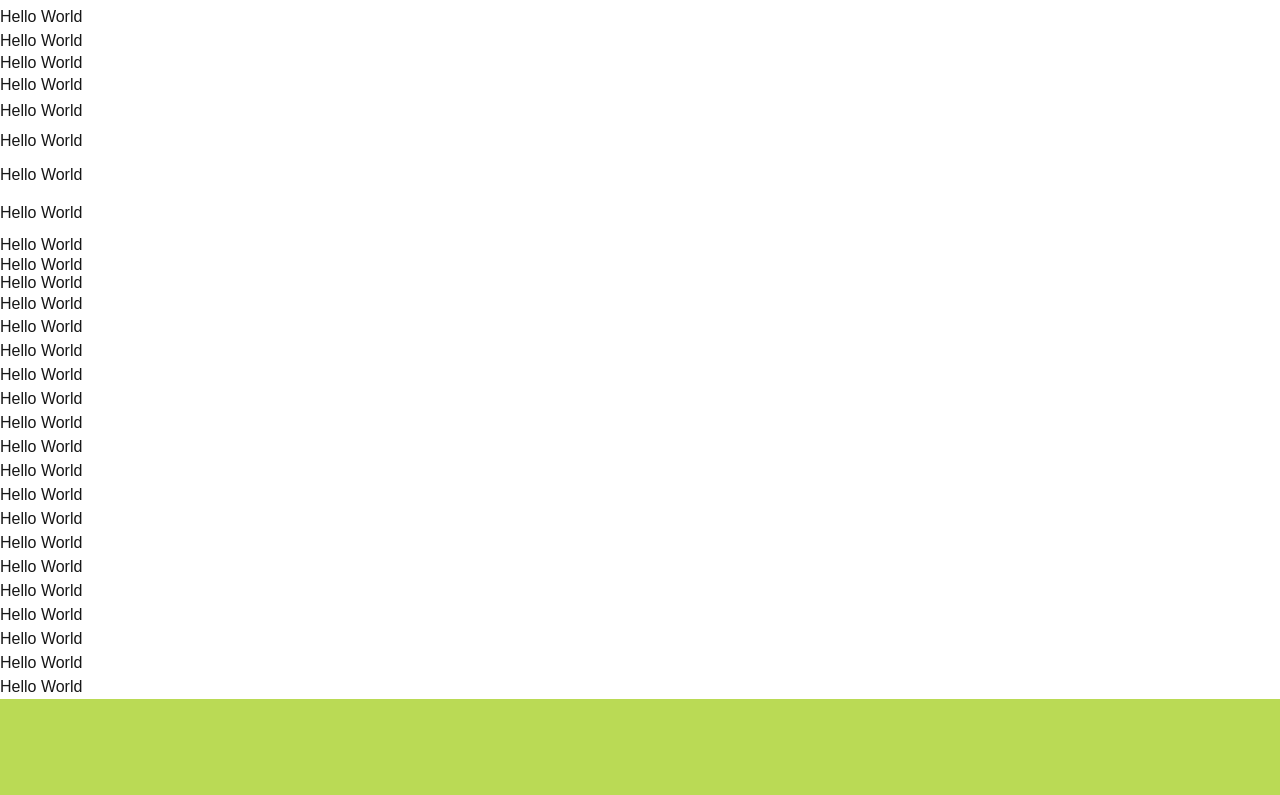
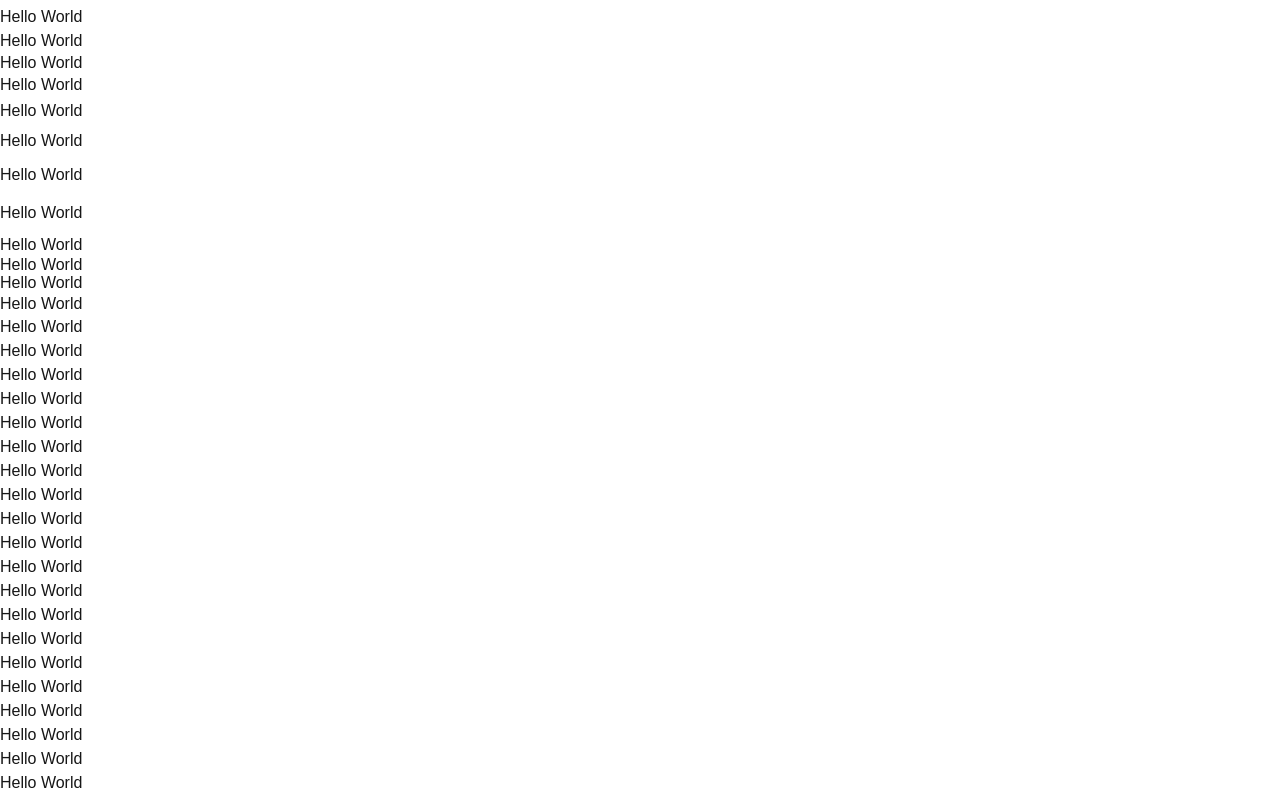
Before and after one commit to vietle290/tailwindcss, a Next.js app: page / in a window 1280 px wide. Shown: the part 631-1426 px from the top of the page. Before the commit the page ends 1330 px from the top, so only its background shows below. Built offline with nearby package versions, Linux system fonts and the light colour scheme.

Commit message:
Tailwindcss Word Break

```diff
--- a/app/page.tsx
+++ b/app/page.tsx
@@ -87,6 +87,13 @@ export default function Home() {
         <p className="whitespace-pre-wrap">Hello World</p>
         <p className="whitespace-pre-line">Hello World</p>
       </div>
+      {/* Tailwind Typography Word Break */}
+      <div>
+        <p className="break-normal">Hello World</p>
+        <p className="break-words">Hello World</p>
+        <p className="break-all">Hello World</p>
+        <p className="break-keep">Hello World</p>
+      </div>
     </div>
   );
 }
```
